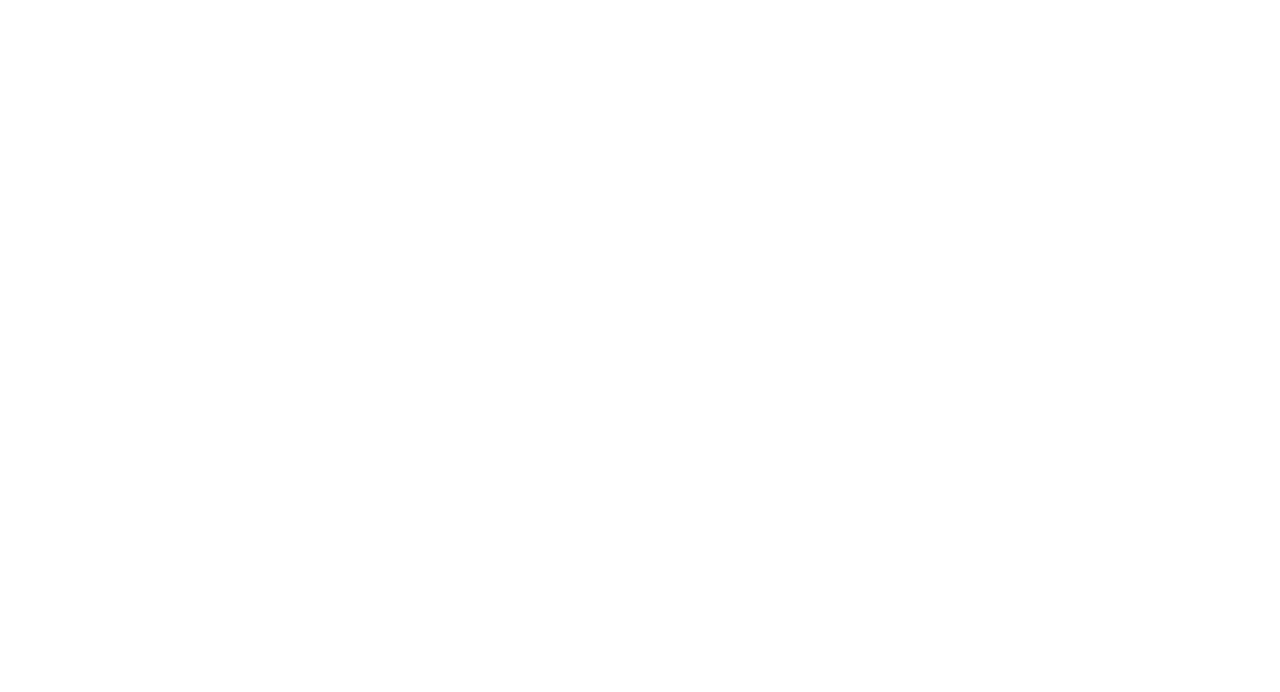
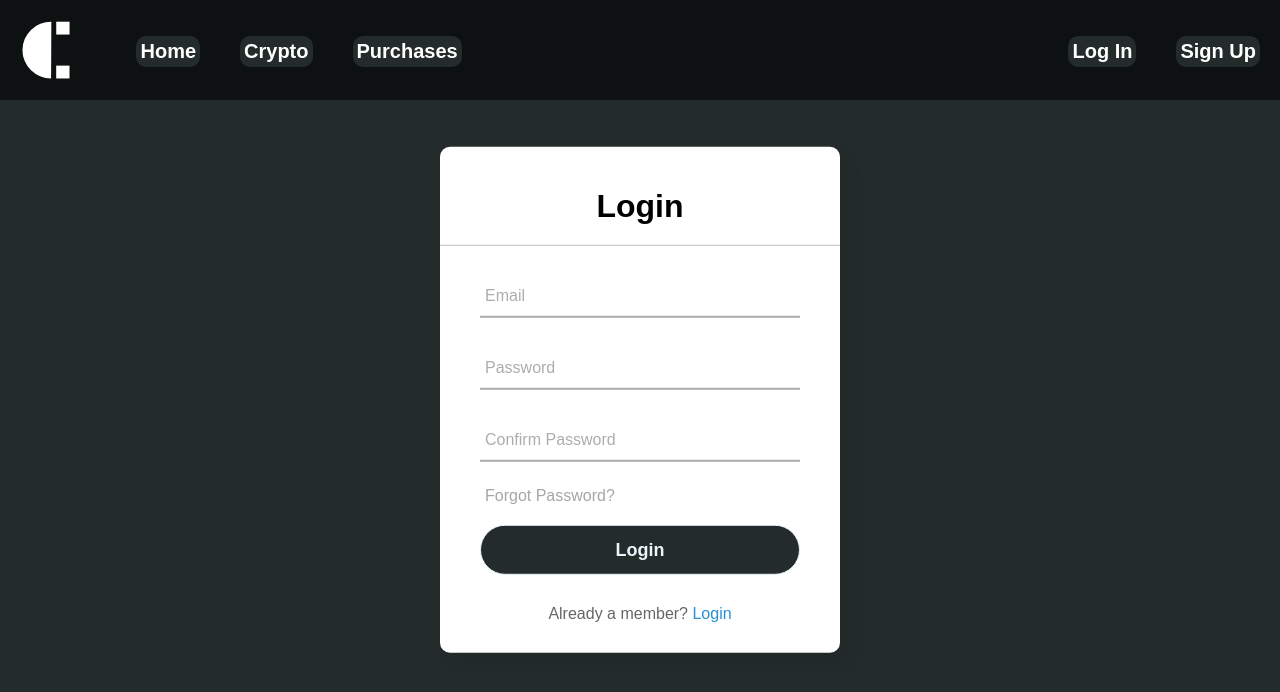
Before and after one commit to Filip-Nachov/Crypto-Predicter, a plain HTML site: page html/signup.html in a window 1280 px wide. Drawn offline with Linux system fonts and the light colour scheme.

Commit message:
Created login and signup boxes
Added html for login form

Added .css file for styling the registration forms

Added html to signup page and added the required css properties from registration.css

```diff
--- a/css/bar.css
+++ b/css/bar.css
@@ -1,8 +1,8 @@
 .bar {
     display: flex;
     flex-wrap: wrap;
-    background-color: #1e1111;
-    height: 101px;
+    background-color: #0e1111;
+    height: 100px;
 
 }
 
--- a/css/login.css
+++ /dev/null
@@ -1,31 +0,0 @@
-body, html{
-    height: 100%;
-}
-
-.flex-container{
-    display: flex;
-    justify-content: center;
-    align-items: center;
-    height: calc(100% - 101px);
-}
-
-.box{
-    width: 1000px;
-    height: 700px;
-    background-color: #1e1111;
-    border-radius: 50px;
-
-}
-
-.centering{
-    display: flex;
-    justify-content: center;
-}
-
-input{
-    display: flex;
-    border: none;
-    outline: none;
-    background-color: transparent;
-    color: white;
-}
--- /dev/null
+++ b/css/registration.css
@@ -0,0 +1,119 @@
+*{
+    font-family: "Poppins", sans-serif;
+}
+
+body{
+    height: 100vh;
+    overflow: hidden;
+}
+
+.center{
+    position: absolute;
+    top: 50%;
+    left: 50%;
+    transform: translate(-50%, -50%);
+    width: 400px;
+    background: white;
+    border-radius: 10px;
+    box-shadow: 10px 10px 15px rgba(0,0,0,0.05);
+}
+
+.center h1{
+    text-align: center;
+    padding: 20px 0;
+    border-bottom: 1px solid silver;
+    color: black;
+}
+
+.center form{
+    padding: 0 40px;
+    box-sizing: border-box;
+}
+
+form .txt_field{
+    position: relative;
+    border-bottom: 2px solid #adadad;
+    margin: 30px 0;
+}
+
+.txt_field input{
+    width: 100%;
+    padding: 0 5px;
+    height: 40px;
+    font-size: 16px;
+    border: none;
+    background: none;
+    outline: none;
+}
+
+.txt_field label{
+    position: absolute;
+    top: 50%;
+    left: 5px;
+    color: #adadad;
+    transform: translateY(-50%);
+    font-size: 16px;
+    pointer-events: none;
+    transition: .5s;
+}
+
+.txt_field span::before{
+    content: '';
+    position: absolute;
+    top: 40px;
+    left: 0;
+    width: 0%;
+    height: 2px;
+    background: #232b2b;
+    transition: .5s;
+}
+
+.txt_field input:focus ~ label,
+.txt_field input:valid ~ label{
+    top: -5px;
+    color: #232b2b;
+}
+
+.txt_field input:focus ~ span::before,
+.txt_field input:valid ~ span::before{
+    width: 100%;
+}
+
+.pass{
+    margin: -5px 0 20px 5px;
+    color: #a6a6a6;
+    cursor: pointer;
+}
+
+.pass:hover{
+    text-decoration: underline;
+}
+
+input[type="submit"]{
+    width: 100%;
+    height: 50px;
+    border: 1px solid;
+    background: #232b2b;
+    border-radius: 25px;
+    font-size: 18px;
+    color: #e9f4fb;
+    font-weight: 700;
+    cursor: pointer;
+    outline: none;
+}
+
+.signup_link{
+    margin: 30px 0;
+    text-align: center;
+    font-size: 16px;
+    color: #666666;
+}
+
+.signup_link a{
+    color: #2691d9;
+    text-decoration: none;
+}
+
+.signup_link a:hover{
+    text-decoration: underline;
+}
--- a/html/signup.html
+++ b/html/signup.html
@@ -0,0 +1,51 @@
+<!DOCTYPE html>
+<html lang="en">
+    <head>
+        <meta charset="UTF-8">
+        <meta name="viewport" content="width=device-width, initial-scale=1">
+        <title></title>
+        <link href="../css/bar.css" rel="stylesheet">
+        <link href="../css/base.css" rel="stylesheet">
+        <link href="../css/registration.css" rel="stylesheet">
+    </head>
+    <body>
+        <div class="bar">
+            <img src="../assets/logo.svg" class="logo" alt="Logo">
+            <ul class="pages">
+                <li><a href="./">Home</a></li>
+                <li><a href="crypto.html">Crypto</a></li>
+                <li><a href="purchases.html">Purchases</a></li>
+            </ul>
+            <ul class="nav">
+                <li><a href="login.html">Log In</a></li>
+                <li><a href="signup.html">Sign Up</a></li>
+            </ul>
+        </div>
+
+        <div class="center">
+            <h1>Login</h1>
+            <form method="post">
+                <div class="txt_field">
+                    <input type="text" required>
+                    <span></span>
+                    <label>Email</label>
+                </div>
+                <div class="txt_field">
+                    <input type="password" required>
+                    <span></span>
+                    <label>Password</label>
+                </div>
+                <div class="txt_field">
+                    <input type="password" required>
+                    <span></span>
+                    <label>Confirm Password</label>
+                </div>
+                <div class="pass">Forgot Password?</div>
+                <input type="submit" value="Login">
+                <div class="signup_link">
+                    Already a member? <a href="login.html">Login</a>
+                </div>
+            </form>
+        </div>
+    </body>
+</html>
```
Also changed, not shown: html/crypto.html (+2 -2 lines), html/index.html (+2 -2 lines), html/login.html (+21 -9 lines), html/purchases.html (+2 -2 lines).
